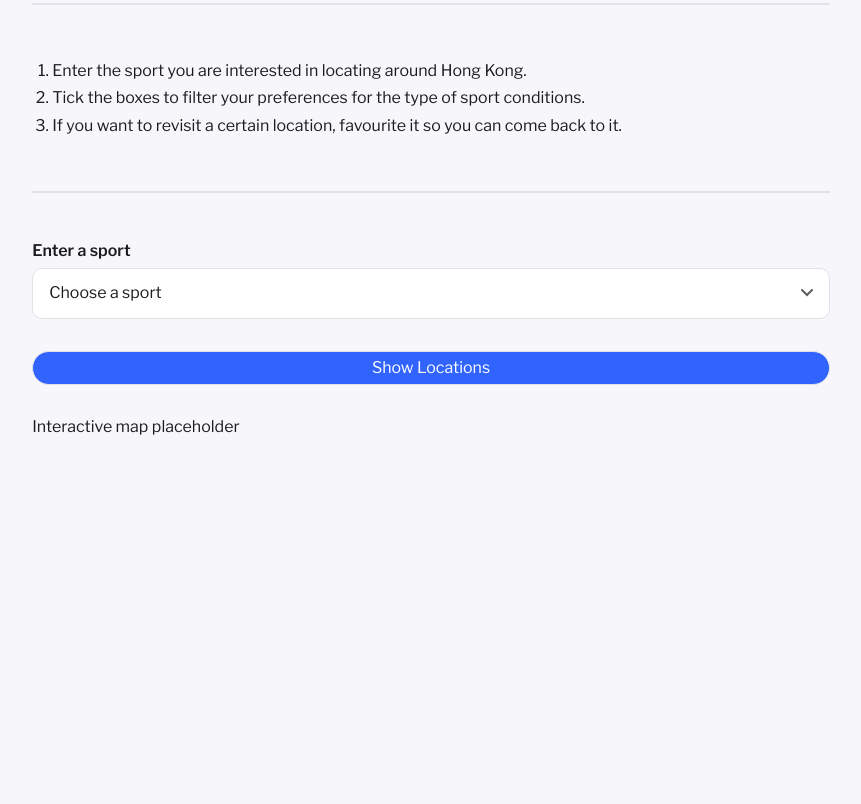
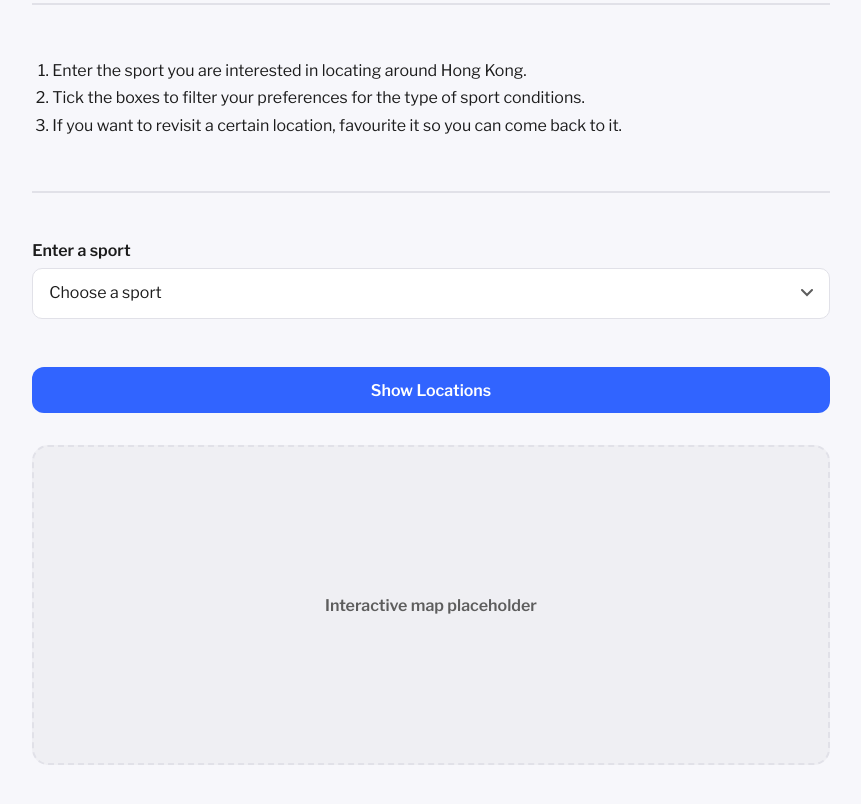
Before and after one commit to KingRB04122009/SportsMapHK, a plain HTML site: page index.html in a window 1280 px wide. Shown: the part 710-1514 px from the top of the page, without its empty margins (209-1070 px from the left). Before the commit the page ends 1197 px from the top, so only its background shows below. Drawn offline with nearby package versions, Linux system fonts and the light colour scheme.

Commit message:
Update style.css

```diff
--- a/style.css
+++ b/style.css
@@ -164,4 +164,39 @@ select:focus {
 .primary-btn {
   background: var(--accent);
   color: #fff;
-  border: n
+  border: none;
+  padding: 0.85rem 1rem;
+  border-radius: 12px;
+  font-weight: 600;
+  text-align: center;
+  margin-top: 1rem;
+  cursor: pointer;
+  transition: transform 0.15s ease, box-shadow 0.15s ease, opacity 0.2s ease;
+}
+
+.primary-btn:hover {
+  opacity: 0.95;
+  transform: translateY(-1px);
+  box-shadow: 0 8px 18px rgba(49, 100, 255, 0.25);
+}
+
+.primary-btn:active {
+  transform: translateY(1px);
+  box-shadow: none;
+}
+
+.map-placeholder {
+  width: 100%;
+  min-height: 320px;
+  border-radius: 16px;
+  border: 2px dashed var(--border);
+  display: grid;
+  place-items: center;
+  font-weight: 600;
+  color: var(--muted);
+  background: rgba(0, 0, 0, 0.03);
+}
+
+.dark .map-placeholder {
+  background: rgba(255, 255, 255, 0.03);
+}
```
